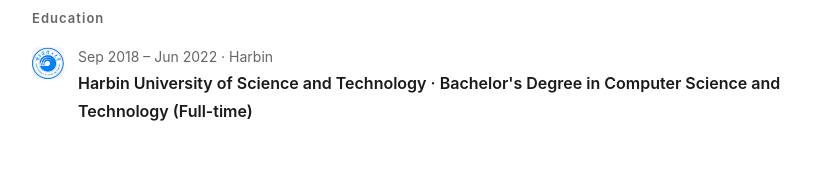
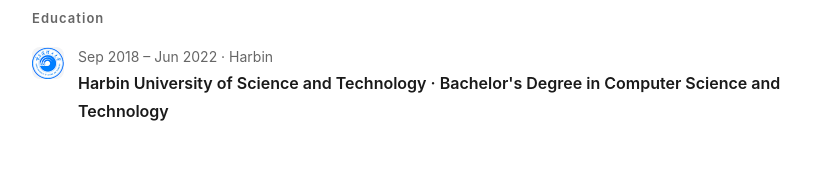
Before and after one commit to liweilun2021/liweilun2021.github.io, a plain HTML site: page index.html in a window 1280 px wide. Shown: the part 1074-1249 px from the top of the page, without its empty margins (228-1043 px from the left). Drawn offline with Linux system fonts and the light colour scheme.

Commit message:
Remove full-time label from education

```diff
--- a/index.html
+++ b/index.html
@@ -83,7 +83,7 @@
         <img class="logo" src="assets/hrbust.png" alt="Harbin University of Science and Technology" width="32" height="32">
         <div>
           <p class="when">Sep 2018 – Jun 2022 · Harbin</p>
-          <p class="what">Harbin University of Science and Technology · Bachelor's Degree in Computer Science and Technology (Full-time)</p>
+          <p class="what">Harbin University of Science and Technology · Bachelor's Degree in Computer Science and Technology</p>
         </div>
       </li>
     </ol>
```
